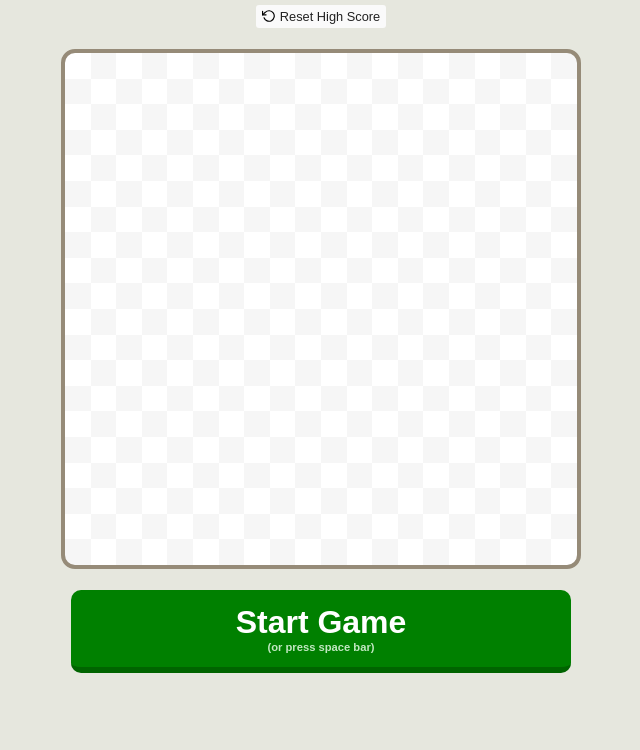
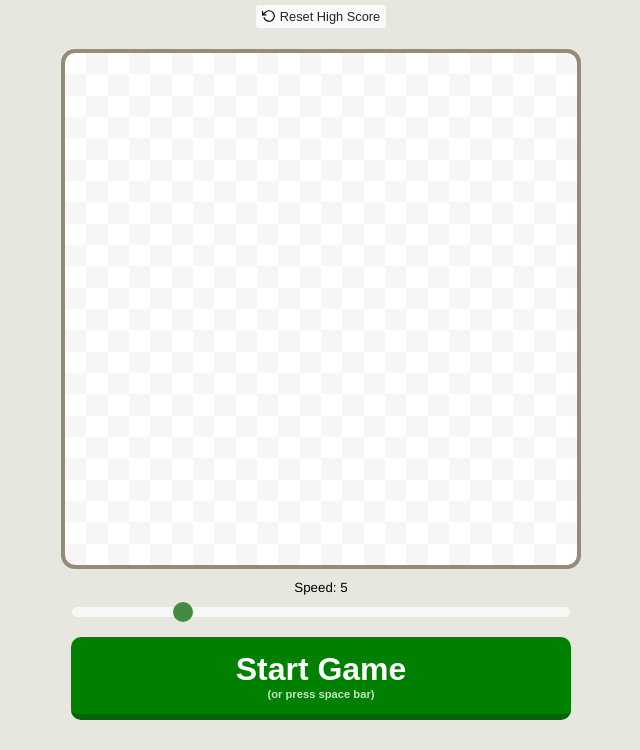
Before and after one commit to xop14/snake, a plain HTML site: page index.html in a window 1280 px wide. Shown: the part 176-926 px from the top of the page, without its empty margins (319-959 px from the left). Before the commit the page ends 879 px from the top, so only its background shows below. Drawn offline with Linux system fonts and the light colour scheme.

Commit message:
add speed slider

```diff
--- a/index.html
+++ b/index.html
@@ -18,6 +18,8 @@
             <div>Reset High Score</div>
         </button>
         <div class="grid-container"></div>
+        <p class="speed-container">Speed: <span class="speed-text">5</span></p>
+        <input type="range" min="1" max="20" value="5" class="speed-slider">
         <button class="start-btn">
             <div>Start Game</div>
             <div>(or press space bar)</div>
--- a/snake.js
+++ b/snake.js
@@ -1,11 +1,13 @@
 
 // make iffe
 (() => {
-    const colNum = 20;
+    const colNum = 24;
     const gridContainer = document.querySelector('.grid-container');
     const startBtn = document.querySelector('.start-btn');
     const endBtn = document.querySelector('.end-btn');
     const resetHighScoreBtn = document.querySelector('.reset-high-score-btn');
+    const speedSlider = document.querySelector('.speed-slider');
+    const speedText = document.querySelector('.speed-text');
     const scoreText = document.querySelector('.score');
     const highScoreText = document.querySelector('.high-score');
     const snakeBodyArr = [];
@@ -25,7 +27,7 @@
     let nextDirection = ''
     let currentDirection = '';
     let snakeLength = 1;
-    let speed = 10;
+    let speed = 5;
     let appleCell = null;
     let isCreateApple = true;
     let speedBoost = 1;
@@ -79,6 +81,11 @@
         }
     });
 
+    speedSlider.addEventListener('input', (e) => {
+        speed = e.target.value;
+        speedText.textContent = speed;
+    });
+
     /************************/
     /*** HELPER FUNCTIONS ***/
     /************************/
@@ -112,10 +119,10 @@
         highScoreText.textContent = '0';
     }
 
-
     /**********************/
     /*** GAME FUNCTIONS ***/
     /**********************/
+
 
     function createGrid() {
         gridContainer.innerHTML = '';
@@ -273,12 +280,12 @@
         if(!isCreateApple) return;
         const cells = getCells();
         const emptyCells = cells.filter(cell => !snakeBodyArr.includes(cell.dataset.cellId));
-        const randIndex = Math.floor(Math.random() * emptyCells.length)
+        const randIndex = Math.floor(Math.random() * emptyCells.length);
         appleCell = emptyCells[randIndex];
         if (appleCell) {
             appleCell.classList.add('apple');
         }
-        isCreateApple = false
+        isCreateApple = false;
     }
 
     function getAppleEatenStatus() {
@@ -395,6 +402,7 @@
     function startGame() {
         if (isPlaying) return;
         endGame();
+        speedSlider.disabled = true;
         if (!isCreateApple) {
             removeApple();
         }
@@ -461,6 +469,7 @@
 
     function endGame() {
         isPlaying = false;
+        speedSlider.disabled = false;
         currentDirection = '';
     }
 
--- a/styles.css
+++ b/styles.css
@@ -115,6 +115,48 @@ p {
     width: 14px;
 }
 
+.speed-container {
+    margin-top: -10px;
+    margin-bottom: 10px;
+}
+
+.speed-slider {
+    -webkit-appearance: none;  /* Override default CSS styles */
+    appearance: none;
+    width: min(100%, 498px);
+    height: 10px; /* Specified height */
+    background: #ffffff; /* Grey background */
+    outline: none; /* Remove outline */
+    opacity: 0.7; /* Set transparency (for mouse-over effects on hover) */
+    -webkit-transition: .2s; /* 0.2 seconds transition on hover */
+    transition: opacity .2s;
+    margin-bottom: 20px;
+    border-radius: 5px;
+}
+
+/* Mouse-over effects */
+.speed-slider:hover {
+    opacity: 1; /* Fully shown on mouse-over */
+}
+
+/* The slider handle (use -webkit- (Chrome, Opera, Safari, Edge) and -moz- (Firefox) to override default look) */
+.speed-slider::-webkit-slider-thumb {
+    -webkit-appearance: none; /* Override default look */
+    appearance: none;
+    width: 20px; /* Set a specific slider handle width */
+    height: 20px; /* Slider handle height */
+    background:darkgreen; /* Green background */
+    cursor: pointer; /* Cursor on hover */
+    border-radius: 50%;
+}
+
+.speed-slider::-moz-range-thumb {
+    width: 20px; /* Set a specific slider handle width */
+    height: 20px; /* Slider handle height */
+    background: #04AA6D; /* Green background */
+    cursor: pointer; /* Cursor on hover */
+}
+
 /* .cell:hover {
     background-color: #f5c368 !important;
     scale: 1.2;
@@ -152,6 +194,8 @@ p {
 }
 
 .apple {
+    height: 100%;
+    width: 100%;
     background-color: #ed5623 !important;
     border-radius: 50%;
     scale: 0.9;
```
